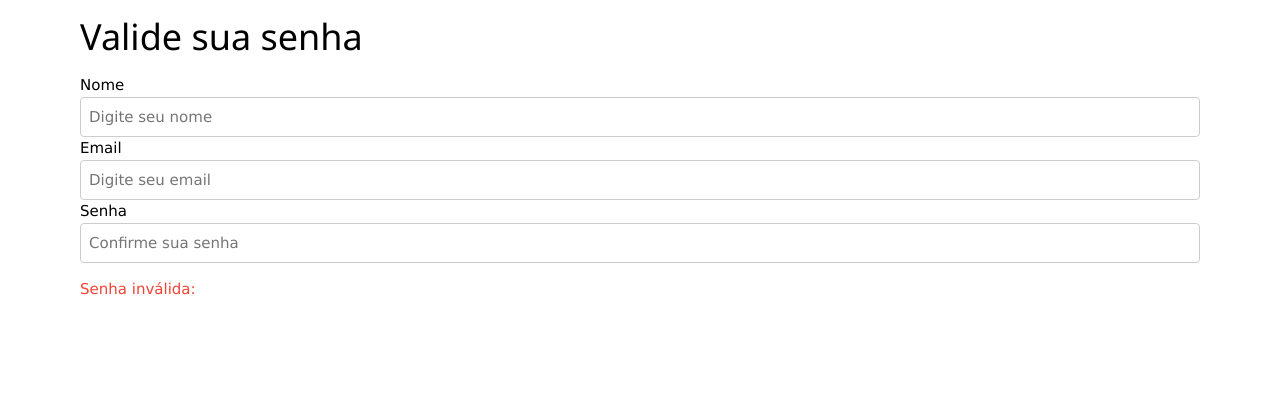
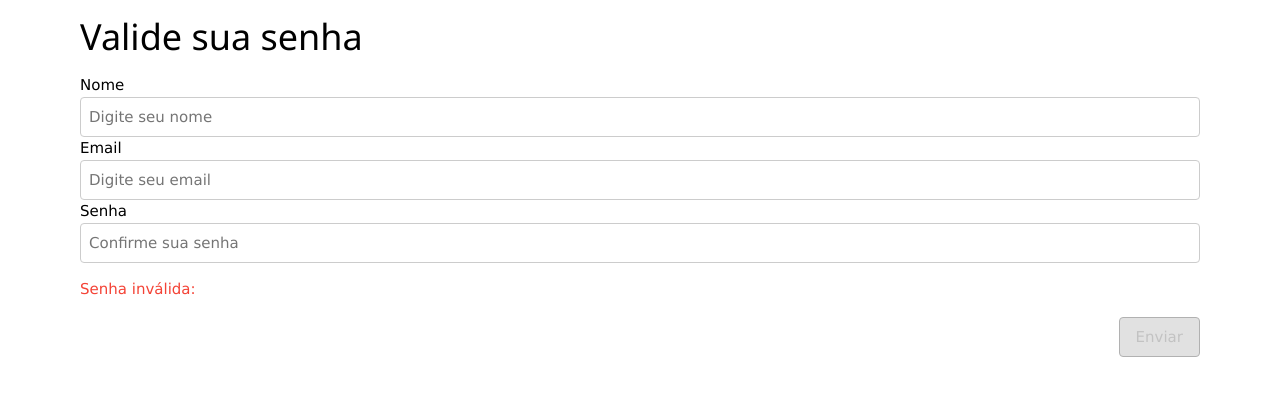
Before and after one commit to sadinho/form-validation, a React (Create React App) app in the folder simplesformulario/: page / in a window 1280 px wide. Shown: the top 396 px of the page. Built offline with nearby package versions, Linux system fonts and the light colour scheme.

Commit message:
ajuste de botão

```diff
--- a/simplesformulario/src/components/FormLogin/index.js
+++ b/simplesformulario/src/components/FormLogin/index.js
@@ -148,10 +148,8 @@ export const Formulario = () => {
                   <li className={msgSucess.classColor}>{msgSucess.msg}</li>
                 </ul>
               }
-              {
-                habilitarBotao &&
 
-                <button className='
+              <button className='
                 w3-button
                 w3-gray
                 w3-round
@@ -159,11 +157,12 @@ export const Formulario = () => {
                 w3-border-black
                 w3-text-dark-grey
                 w3-margin-left'
-                  type="submit"
-                >
-                  Enviar
-                </button>
-              }
+                type="submit"
+                disabled={!habilitarBotao}
+              >
+                Enviar
+              </button>
+
             </div>
           </form>
         </div>
```
